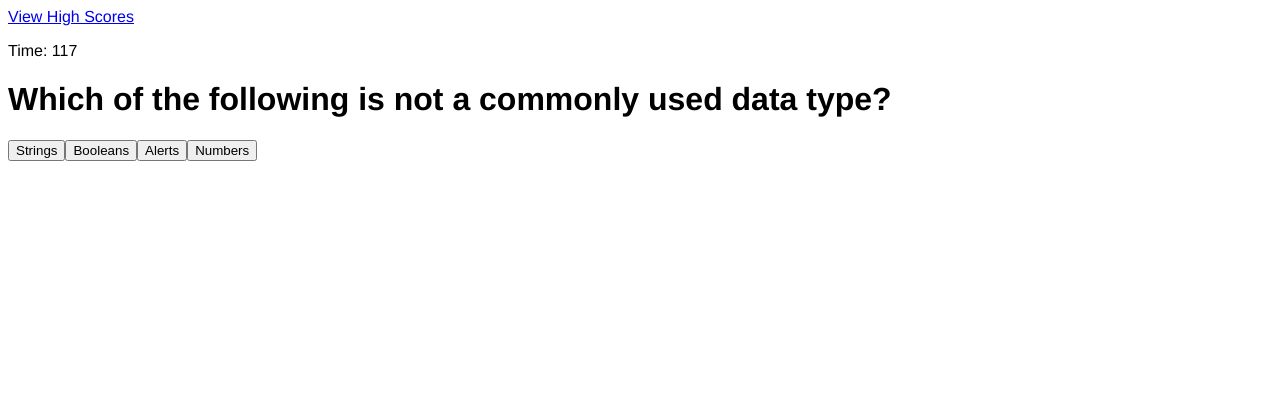
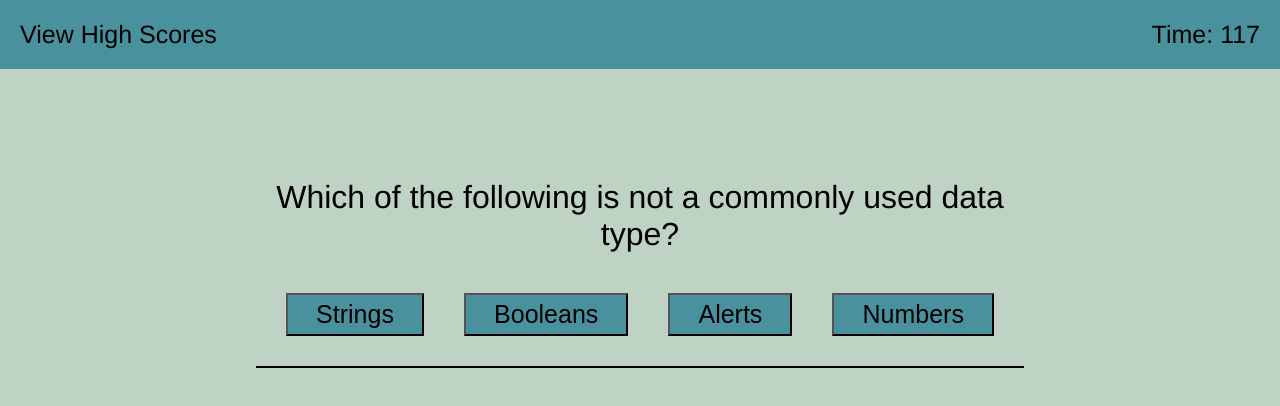
Before and after one commit to JacobRyanHanson/code-quiz, a plain HTML site: page index.html in a window 1280 px wide. Both pictures are taken after a click on the button "Start Quiz". Drawn offline with Linux system fonts and the light colour scheme.

Commit message:
Style index.html

```diff
--- a/assets/css/style.css
+++ b/assets/css/style.css
@@ -1,3 +1,91 @@
+* {
+    margin: 0;
+    padding: 0;
+    text-decoration: none;
+    box-sizing: border-box;
+}
+
 body {
     font-family: Helvetica, Arial, sans-serif;
+    color: #000;
+    background: #bed3c3;
 }
+
+header {
+    display: flex;
+    flex-wrap: wrap;
+    justify-content: space-between;
+    background: #4a919e;
+    padding: 20px;
+    font-size: 25px;
+}
+
+header a {
+    color: #000;
+}
+
+main {
+    display: flex;
+    flex-direction: column;
+    position: relative;
+    top: 100px;
+    align-items: center;
+
+}
+main * {
+    font-weight: normal;
+    text-align: center;
+    padding: 10px;
+}
+
+main .title {
+    font-size: 50px;
+}
+
+main .intro, .scoreMsg{
+    font-size: 32px;
+    width: 70%;
+}
+
+main button {
+    padding: 5px;
+    background: #4a919e;
+    font-size: 25px;
+}
+
+.question {
+    width: 60%;
+}
+.btnContainer {
+    display: flex;
+    flex-wrap: wrap;
+    justify-content: space-around;
+    width: 60%;
+}
+
+.btnContainer button {
+    flex-grow: 1;
+    margin: 20px;
+}
+
+.feedbackContainer {
+    width: 60%;
+    border-top: 2px solid #000;
+}
+
+.form {
+    display: flex;
+    justify-content: center;
+}
+
+.form * {
+    font-size: 25px;
+}
+
+.form button {
+    margin-left: 10px;
+}
+
+.form input {
+    width: 20%;
+}
--- a/assets/js/index-script.js
+++ b/assets/js/index-script.js
@@ -35,6 +35,8 @@ function startQuizHandler() {
 }
 
 function createElements() {
+    document.querySelector(".title").className = "question";
+
     var btnContainer = document.createElement("div");
     btnContainer.className = "btnContainer";
 
@@ -58,7 +60,7 @@ function assignElements() {
     var btnContainer = document.querySelector(".btnContainer");
     btnContainer.addEventListener("click", nextQuestionHandler);
 
-    var question = document.querySelector(".title");
+    var question = document.querySelector(".question");
     question.textContent = questionInfo.ask[questionInfo.number - 1];
 
     var btns = document.querySelectorAll(".answer");
@@ -89,7 +91,7 @@ function isBtnCorrect(btnText) {
 
 function timer() {
     var stop = false;
-    if (timeLimit > 0 && document.querySelector(".title").textContent != "Complete!") {
+    if (timeLimit > 0 && document.querySelector(".question").textContent != "Complete!") {
         timeLimit--;
         countdown.textContent = timeLimit;
         setTimeout(timer, 1000, timeLimit);
@@ -121,7 +123,9 @@ function nextQuestionHandler(event) {
 
 function endPage() {
     var score = document.querySelector(".countdown").textContent;
-    document.querySelector(".title").textContent = "Complete!";
+    var title = document.querySelector(".question");
+    title.textContent = "Complete!";
+    title.className = "title";
 
     var btns = document.querySelectorAll(".answer")
     for (var i = 0; i < btns.length; i++) {
@@ -134,7 +138,7 @@ function endPage() {
 
     var initialsForm = document.createElement("form");
     initialsForm.className = "form";
-    initialsForm.innerHTML = "<label for='initials'>Enter Initials: <label>" + "<input type='text'>" +
+    initialsForm.innerHTML = "<label class='initials'>Enter Initials: </label>" + "<input type='text'>" +
         "<button type='submit'>Submit</button>";
     main.insertBefore(initialsForm, document.querySelector(".feedbackContainer"));
 
--- a/index.html
+++ b/index.html
@@ -20,7 +20,9 @@
             Answer the following code-related questions within the time limit. Incorrect answers will penalize your
             score (time) by 10 points.
         </h2>
-        <button type="submit" id="start-quiz" class="intro">Start Quiz</button>
+        <div class="intro">
+            <button type="submit" id="start-quiz">Start Quiz</button>
+        </div>
     </main>
 
     <script src="assets/js/index-script.js"></script>
```
